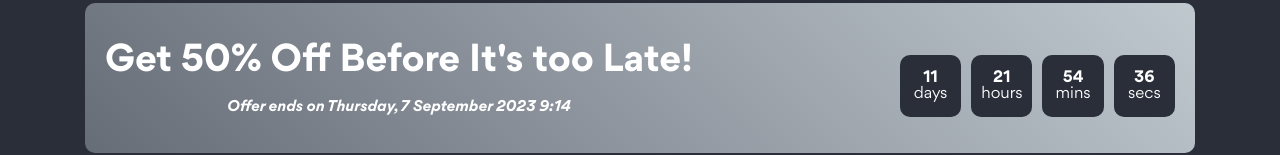
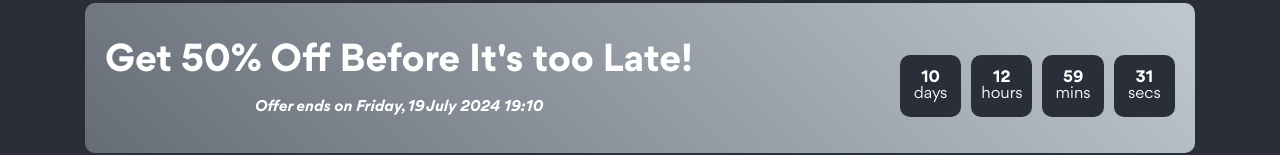
Before and after one commit to Tuananhdeptrai16/Grocery-Mart, a website: page index.html in a window 1280 px wide. Shown: the part 814-969 px from the top of the page. Drawn offline with Linux system fonts and the light colour scheme; files whose address does not match are found by name.

Commit message:
done countdown jsd

```diff
--- /dev/null
+++ b/assets/js/coutdown.js
@@ -0,0 +1,43 @@
+window.addEventListener("DOMContentLoaded", () => {
+  const weekdays = ["Sunday", "Monday", "Tuesday", "Wednesday", "Thursday", "Friday", "Saturday"];
+  const months = [
+    "January",
+    "February",
+    "March",
+    "April",
+    "May",
+    "June",
+    "July",
+    "August",
+    "September",
+    "October",
+    "November",
+    "December",
+  ];
+  const endDate = document.querySelector(".js-endDate");
+  const countDown = document.querySelector(".js-countdown");
+  const countDownValues = document.querySelectorAll(".js-countdownValue");
+  const currentDate = new Date();
+  const futureDate = new Date(currentDate.getFullYear(), currentDate.getMonth(), currentDate.getDate() + 10, 19, 10, 0);
+  endDate.innerHTML = `Offer ends on <time>${weekdays[futureDate.getDay()]}, ${futureDate.getDate()} ${
+    months[futureDate.getMonth()]
+  } ${futureDate.getFullYear()} ${futureDate.getHours()}:${futureDate.getMinutes()}</time>`;
+  const futureTime = futureDate.getTime();
+  console.log(futureTime);
+  setInterval(() => {
+    const now = new Date().getTime();
+    const diff = futureTime - now;
+    const oneMinute = 60 * 1000;
+    const oneHour = 60 * 60 * 1000;
+    const oneDay = 24 * 60 * 60 * 1000;
+    let days = Math.floor(diff / oneDay);
+    let hours = Math.floor((diff % oneDay) / oneHour);
+    let minutes = Math.floor((diff % oneHour) / oneMinute);
+    let seconds = Math.floor((diff % oneMinute) / 1000);
+    let values = [days, hours, minutes, seconds];
+    const fomart = (value) => (value >= 10 ? value : `0${value}`);
+    countDownValues.forEach((value, index) => {
+      value.innerHTML = fomart(values[index]);
+    });
+  }, 1000);
+});
--- a/index.html
+++ b/index.html
@@ -263,5 +263,6 @@
       </script>
     </div>
     <script src="./assets/js/slideshow.js"></script>
+    <script src="./assets/js/coutdown.js"></script>
   </body>
 </html>
--- a/scss/components/_countdown.scss
+++ b/scss/components/_countdown.scss
@@ -48,7 +48,7 @@
     }
   }
   &__text--highlighted {
-    font-weight: var(--countdown--text-color);
+    font-weight: 700;
   }
   &__text--secondary {
     font-size: 1.5rem;
```
Also changed, not shown: assets/css/main.css.
